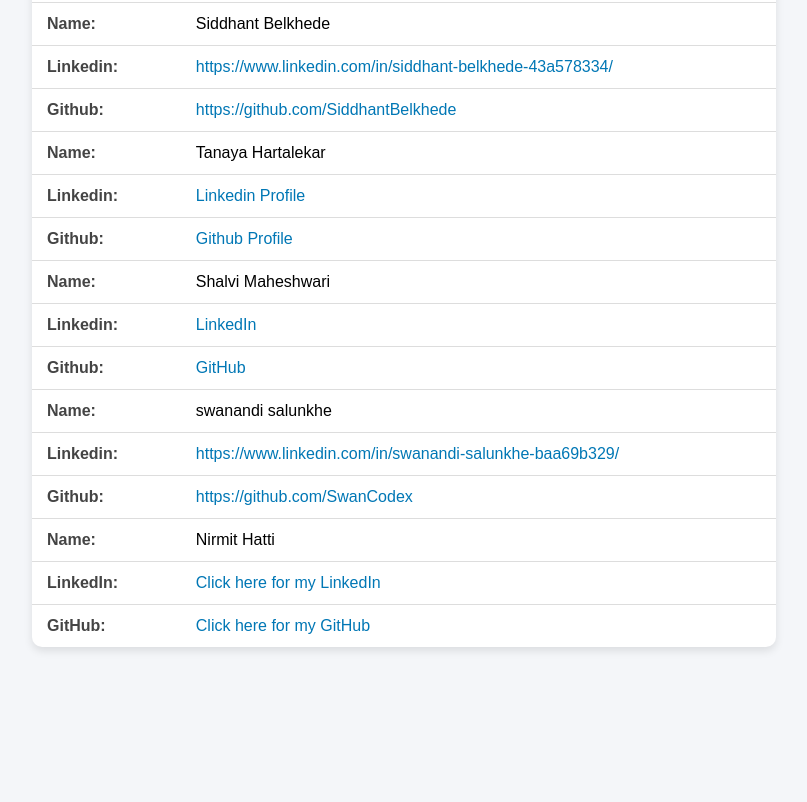
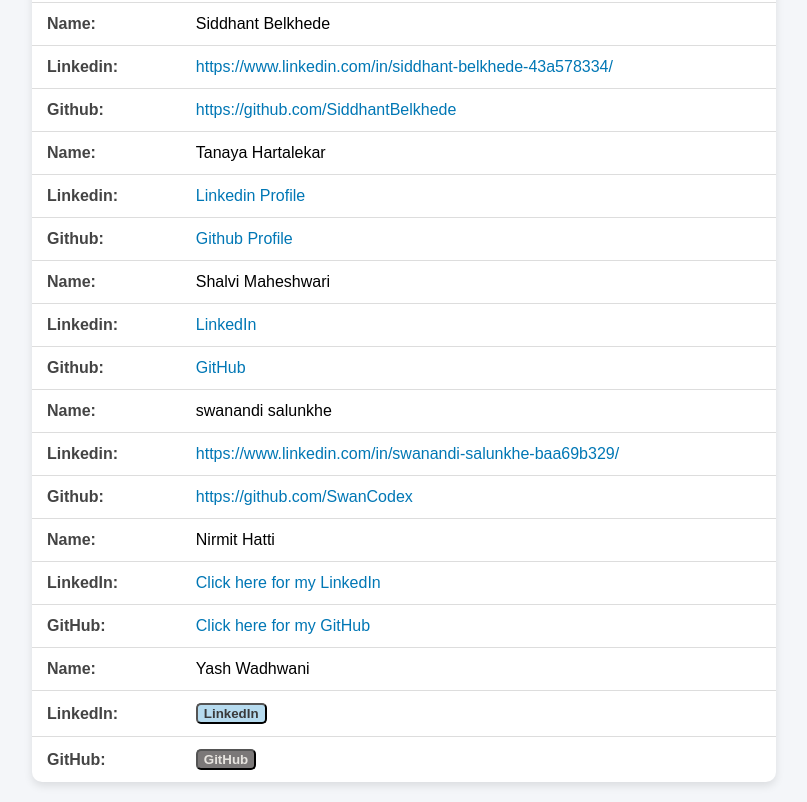
Before and after one commit to HarzhMehta/Wev_ETP_proj, a plain HTML site: page index.html in a window 1280 px wide. Shown: the part 363-1165 px from the top of the page, without its empty margins (236-1043 px from the left). Before the commit the page ends 1030 px from the top, so only its background shows below. Drawn offline with Linux system fonts and the light colour scheme.

Commit message:
Homework

```diff
--- a/index.html
+++ b/index.html
@@ -94,6 +94,20 @@
             <td>GitHub:</td>
             <td> <a href="https://github.com/nirmit070707/" class = "github" target="_blank">Click here for my GitHub</a></td>
         </tr>
+        <tr>
+            <td>Name: </td>
+            <td>Yash Wadhwani</td>
+        </tr>
+        <tr>
+            <td>LinkedIn:</td>
+
+            <td class="C1"><a href="https://www.linkedin.com/in/yash-wadhwani-2a38a6348/" class="linkedin" target="_blank"> <button>LinkedIn</button> </a></td>
+        </tr>
+        <tr>
+            <td>GitHub:</td>
+
+            <td class="C2"> <a href="https://github.com/Yashu10-wq" class = "github" target="_blank"><button>GitHub</button></a></td>
+        </tr>
     </table>
 </body>
 </html>
--- a/styles.css
+++ b/styles.css
@@ -46,3 +46,29 @@ body {
             color: #005582;
             text-decoration: underline;
         }
+        .C1 a button{
+            background-color: #b6dbef;
+            border-radius: 5px;
+            font-weight: 700;
+            color: #393a3b;
+
+        }
+        .C1 a button:hover{
+            transform: scaleY(1.1);
+            background-color: #0077b5;
+            color: #f4f6f9;
+            transition: 1s;
+        }
+        .C2 a button{
+            background-color: #7b7878;
+            border-radius: 5px;
+            color: rgb(231, 228, 223);
+            font-weight: 700;
+
+        }
+        .C2 a button:hover{
+            background-color: #f8990c;
+            transform: scaleY(1.1);
+            transition: 1s;
+            color: rgb(0, 0, 0);
+        }
```
